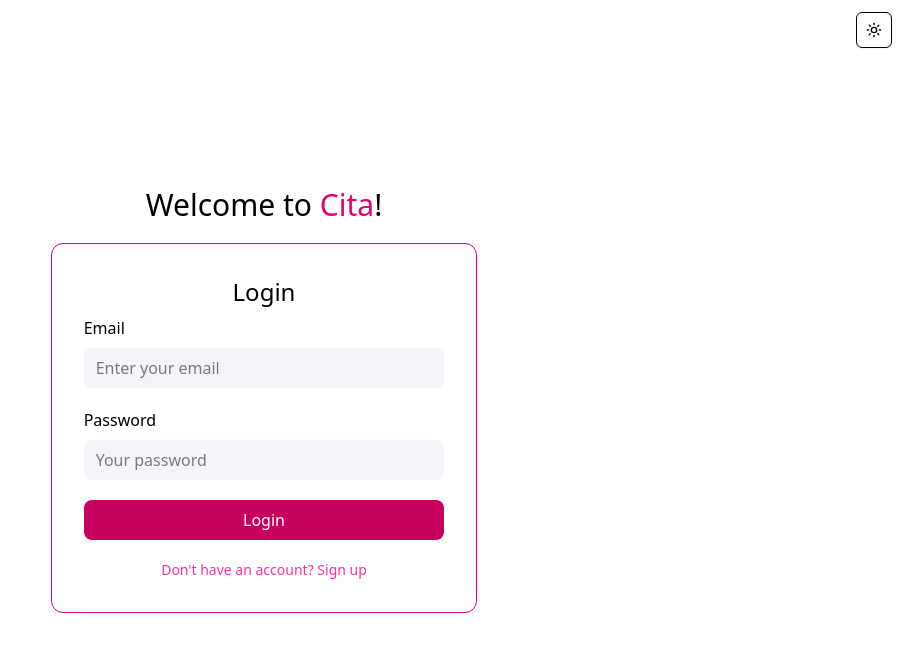
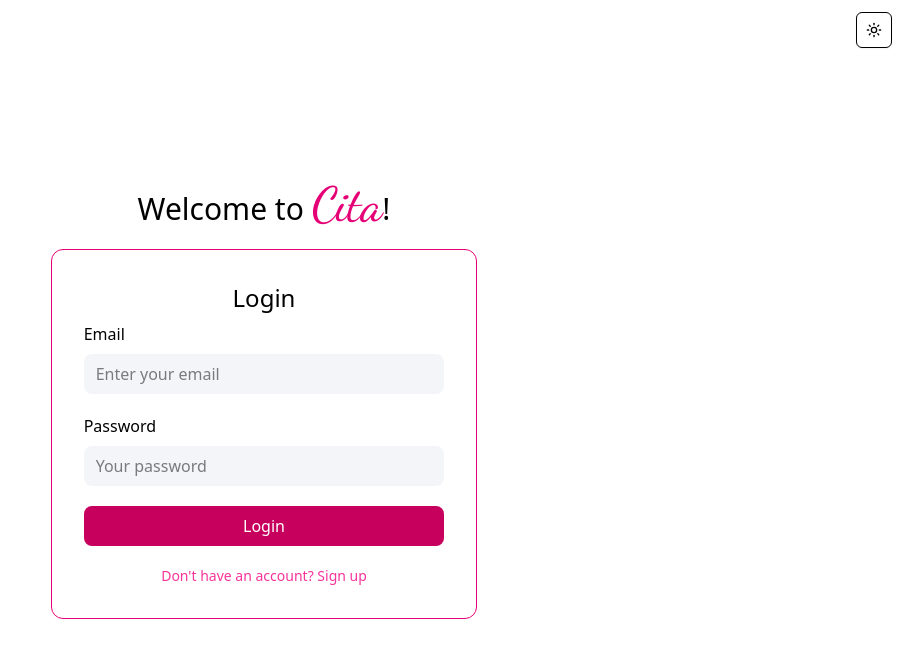
Before and after one commit to MrRyushi/Cita, a Next.js app in the folder cita/: page /login in a window 1280 px wide. Shown: the top 658 px of the page, without its empty margins (376-1280 px from the left). Built offline with nearby package versions, Linux system fonts and the light colour scheme; no server answers.

Commit message:
font-size changes

```diff
--- a/cita/app/login/page.tsx
+++ b/cita/app/login/page.tsx
@@ -93,7 +93,7 @@ const Login = () => {
         <div className="absolute top-3 right-3">
           <ModeToggle/>
         </div>
-        <h1 className="text-3xl mb-5">Welcome to <span className="text-pink-600">Cita</span>!</h1>
+        <h1 className="text-3xl mb-5">Welcome to <span className="text-pink-600 dancing-script-font text-5xl">Cita</span>!</h1>
         <div className="flex flex-col p-8 rounded-xl w-4/5 md:w-3/5 lg:w-2/5 xl:w-1/3 space-y-2 border-pink-600 border">
           <h1 className="font-medium text-2xl text-center">Login</h1>
           <form onSubmit={signIn} className="flex flex-col space-y-5">
```
